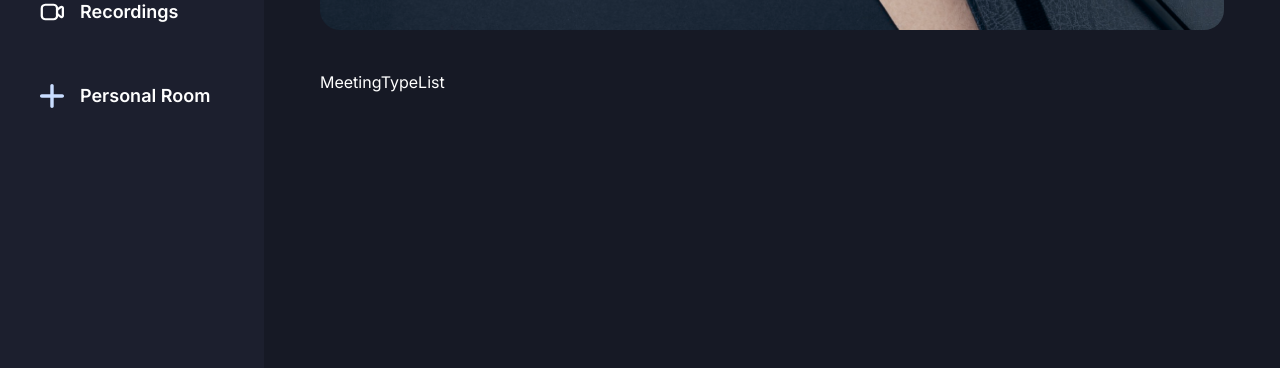
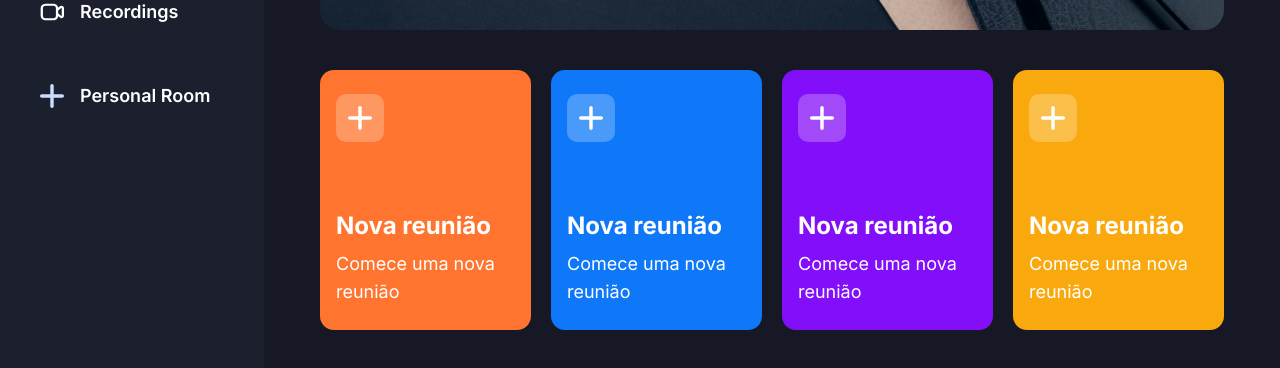
Before and after one commit to LeonardoAlves04/NextVideo, a Next.js app: page / in a window 1280 px wide. Shown: the part 382-750 px from the top of the page. Built offline with nearby package versions, Linux system fonts and the light colour scheme; no server answers.

Commit message:
feat:add home-page cards

```diff
--- /dev/null
+++ b/src/components/HomeCard.tsx
@@ -0,0 +1,47 @@
+import React from "react";
+import Image from "next/image";
+import { cn } from "@/lib/utils";
+
+interface HomeCardProps {
+  className: string;
+  img: string;
+  title: string;
+  description: string;
+  handleClick: () => void;
+}
+
+const HomeCard = ({
+  className,
+  img,
+  title,
+  description,
+  handleClick,
+}: HomeCardProps) => {
+  return (
+    <div
+      className={cn(
+        "px-4 py-6 flex flex-col justify-between w-full xl:max-w-[270px] min-h-[260px] rounded-[14px] cursor-pointer",
+        className,
+      )}
+      onClick={() => {
+        handleClick;
+      }}
+    >
+      <div className="flex-center glassmorphism size-12 rounded-[10px]">
+        <Image
+          src="/icons/add-meeting.svg"
+          alt="video call"
+          width={24}
+          height={24}
+        />
+      </div>
+
+      <div className="flex flex-col gap-2">
+        <h1 className="text-2xl font-bold">Nova reunião</h1>
+        <p className="text-lg font-normal">Comece uma nova reunião</p>
+      </div>
+    </div>
+  );
+};
+
+export default HomeCard;
--- a/src/components/MeetingTypeList.tsx
+++ b/src/components/MeetingTypeList.tsx
@@ -1,9 +1,47 @@
-import React from 'react'
+"use client";
+
+import React, { useState } from "react";
+import HomeCard from "./HomeCard";
+import { useRouter } from "next/navigation";
 
 const MeetingTypeList = () => {
+  const router = useRouter();
+  const [meetingType, setMeetingType] = useState<
+    "isScheduleMeeting" | "isInstantMeeting" | "isJoiningMeeting" | undefined
+  >();
+
   return (
-    <div>MeetingTypeList</div>
-  )
-}
+    <section className="grid grid-cols-1 gap-5 md:grid-cols-2 xl:grid-cols-4">
+      <HomeCard
+        img="/icons/add-meeting.svg"
+        title="Nova reunião"
+        description="Comece uma nova reunião"
+        handleClick={() => setMeetingType("isJoiningMeeting")}
+        className="bg-orange-1"
+      />
+      <HomeCard
+        img="/icons/schedule-meeting.svg"
+        title="Agendar reunião"
+        description="Agende uma nova reunião"
+        handleClick={() => setMeetingType("isScheduleMeeting")}
+        className="bg-blue-1"
+      />
+      <HomeCard
+        img="/icons/recordings.svg"
+        title="Ver gravações"
+        description="Veja suas gravações"
+        handleClick={() => router.push("/recordings")}
+        className="bg-purple-1"
+      />
+      <HomeCard
+        img="/icons/add-meeting.svg"
+        title="Nova reunião"
+        description="Comece uma nova reunião"
+        handleClick={() => setMeetingType("isJoiningMeeting")}
+        className="bg-yellow-1"
+      />
+    </section>
+  );
+};
 
-export default MeetingTypeList
+export default MeetingTypeList;
```
